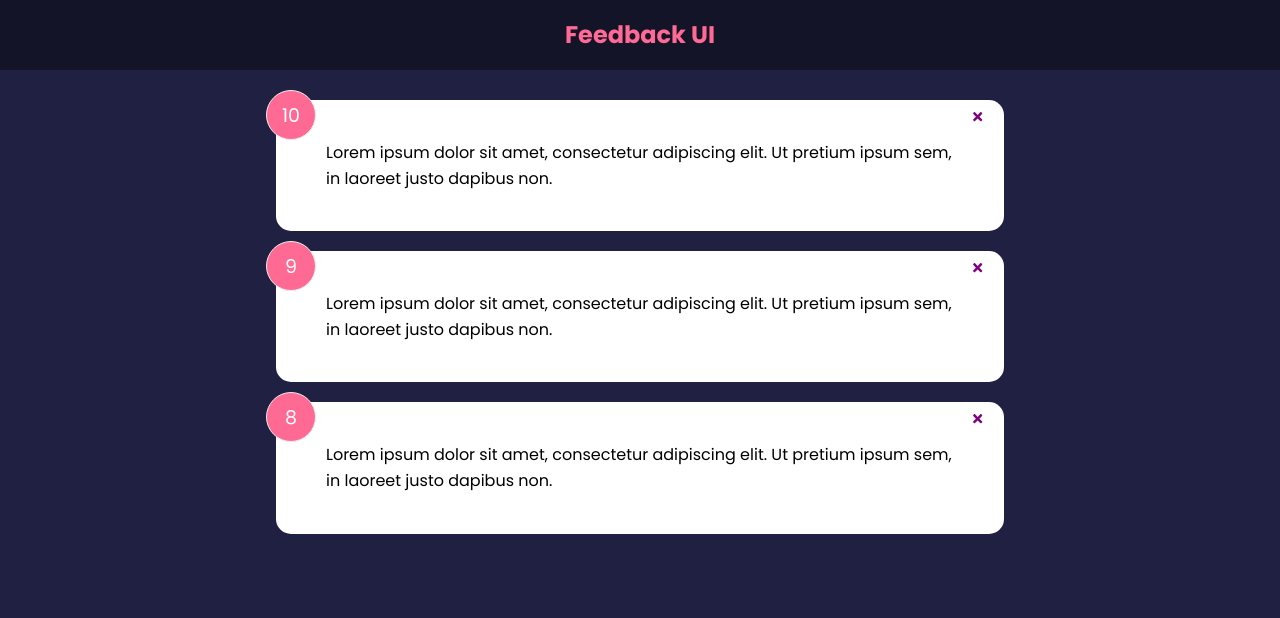
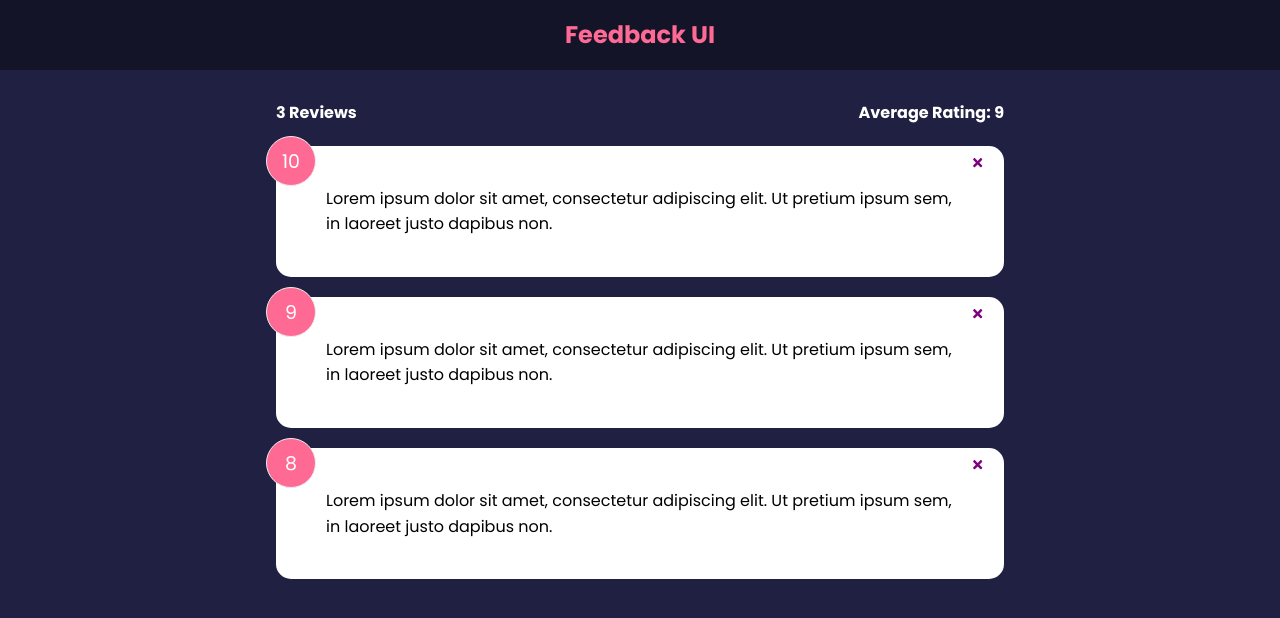
Before and after one commit to OlgaFelczak/Feedback-App, a React (Vite) app: page / in a window 1280 px wide. Shown: the top 618 px of the page. Built offline with nearby package versions, Linux system fonts and the light colour scheme.

Commit message:
Add feedback stats function with num of reviews and avg rating

```diff
--- a/src/App.jsx
+++ b/src/App.jsx
@@ -1,6 +1,7 @@
 import { useState } from 'react';
 import Header from './components/Header';
 import FeedbackList from './components/FeedbackList';
+import FeedbackStats from './components/FeedbackStats';
 import FeedbackData from './data/FeedbackData';
 
 function App() {
@@ -16,6 +17,7 @@
     <>
       <Header />
       <div className="container">
+        <FeedbackStats feedback={feedback} />
         <FeedbackList feedback={feedback} handleDelete={deleteFeedback} />
       </div>
     </>
--- a/src/components/FeedbackList.jsx
+++ b/src/components/FeedbackList.jsx
@@ -2,8 +2,6 @@
 import FeedbackItem from './FeedbackItem';
 
 function FeedbackList({ feedback, handleDelete }) {
-  console.log(feedback);
-
   if (!feedback || feedback.length === 0) {
     return <p>No Feedback Yet</p>;
   }
--- /dev/null
+++ b/src/components/FeedbackStats.jsx
@@ -0,0 +1,24 @@
+import PropTypes from 'prop-types';
+
+function FeedbackStats({ feedback }) {
+  // Calculate ratings avg
+  let average =
+    feedback.reduce((acc, cur) => {
+      return acc + cur.rating;
+    }, 0) / feedback.length;
+
+  average = average.toFixed(1).replace(/[.,]0$/, '');
+
+  return (
+    <div className="feedback-stats">
+      <h4>{feedback.length} Reviews</h4>
+      <h4>Average Rating: {isNaN(average) ? 0 : average}</h4>
+    </div>
+  );
+}
+
+FeedbackStats.propTypes = {
+  feedback: PropTypes.array.isRequired,
+};
+
+export default FeedbackStats;
--- a/src/index.css
+++ b/src/index.css
@@ -78,3 +78,10 @@
   background: none;
   border: none;
 }
+
+.feedback-stats {
+  color: #fff;
+  display: flex;
+  justify-content: space-between;
+  align-items: center;
+}
```
